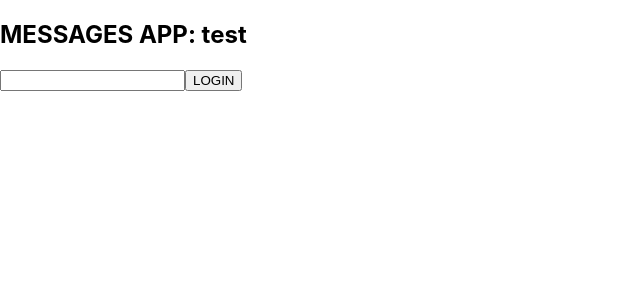
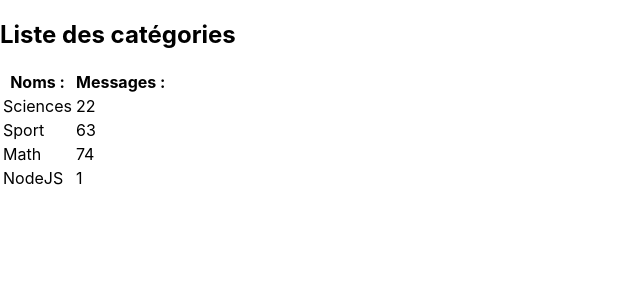
Before and after one commit to CorneNels/messages-app, a React (Create React App) app: page / in a window 1280 px wide. Shown: the top 300 px of the page, without its empty margins (0-640 px from the left). Built offline with nearby package versions, Linux system fonts and the light colour scheme.

Commit message:
categories

```diff
--- a/src/App.js
+++ b/src/App.js
@@ -1,9 +1,16 @@
 import Header from './components/login/login';
+import Categorie from './components/categories/categories';
+
+const cat = [
+  {id: 1, nom : "Sciences", messagesNumber : 22},
+  {id: 2, nom : "Sport", messagesNumber : 63},
+  {id: 3, nom : "Math", messagesNumber : 74},
+  {id: 4, nom : "NodeJS", messagesNumber : 1}
+]
 
 function App() {
   return (
-    <Header/>
-
+    <Categorie data={cat}/>
   )
 }
 
--- a/src/components/categories/categories.jsx
+++ b/src/components/categories/categories.jsx
@@ -1,19 +1,42 @@
-const cat = [
-    {name : "Sciences", messagesNumber : 22},
-    {name : "Sport", messagesNumber : },
-    {name : "Math", messagesNumber : },
-    {name : , messagesNumber : },
+import style from "./categories.module.css"
 
-]
+const CategoriesHead = () => (
+    <thead>
+        <tr>
+            <th>Noms :</th>
+            <th>Messages :</th>
+        </tr>
+    </thead>
+)
 
-const Categorie = ({cat}) => {
+const CategoriesRow = ({nom, messagesNumber}) => (
+    <tr>
+        <td>{nom}</td>
+        <td>{messagesNumber}</td>
+    </tr>
+)
 
-    const category = cat.map(
-        categories =>
+const Categorie = ({data}) => {
+
+    const category = data.map(
+        list_cat => <CategoriesRow {...list_cat} key={list_cat.id} />
     )
 
     return(
+        <div className={style.container}>
+        <div className={style.title}>
+            <h2>Liste des catégories</h2>
+        </div>
+            <table>
+                <CategoriesHead />
+                <tbody>
+                    {category}
+                </tbody>
+            </table>
+        </div>
+    )
+}
 
-    )
 
-}
+
+export default Categorie
--- a/src/components/categories/categories.module.css
+++ b/src/components/categories/categories.module.css
@@ -0,0 +1,3 @@
+.cointainer{
+
+}
```
